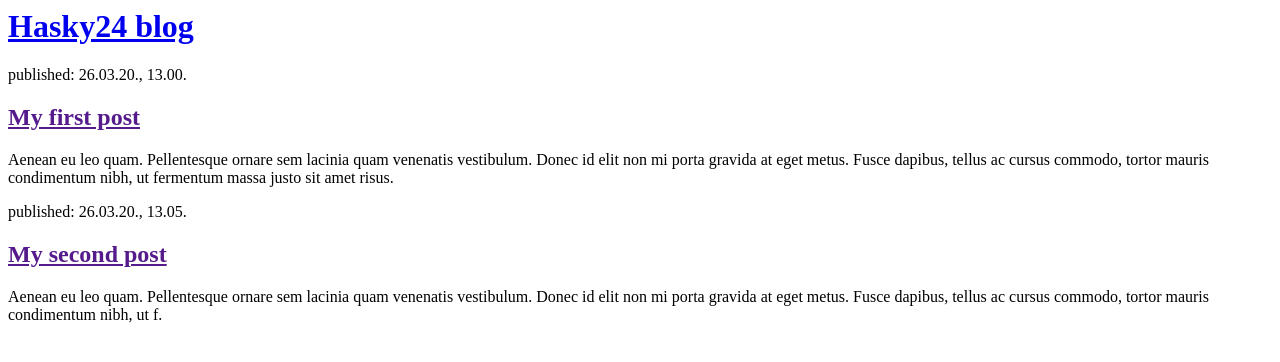
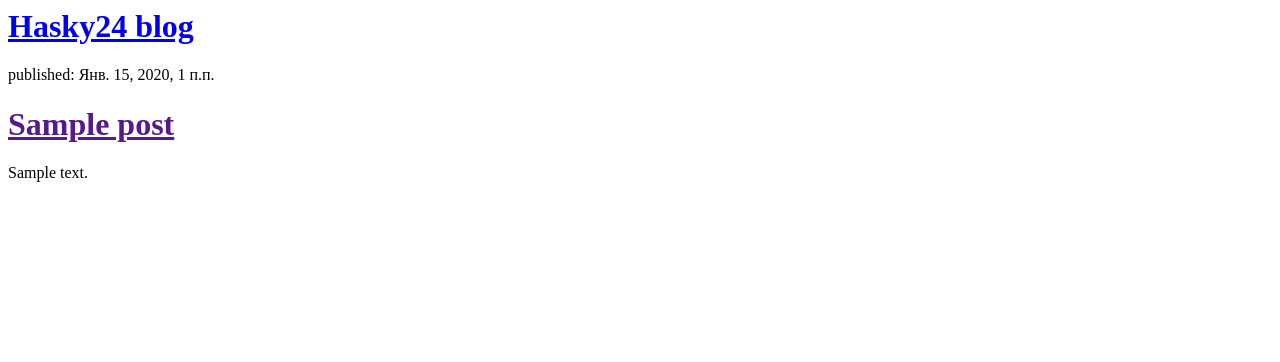
Before and after one commit to hasky24/my-first-blog, a Django app: page / in a window 1280 px wide. Shown: the top 362 px of the page. Run offline with Django 3.2, Linux system fonts and the light colour scheme; tables that the repository leaves empty hold one stand-in row (values such as "Sample post").

Commit message:
Modified templates to display posts from database.

```diff
--- a/blog/templates/blog/post_list.html
+++ b/blog/templates/blog/post_list.html
@@ -7,16 +7,13 @@
 			<h1><a href='/'>Hasky24 blog</a></h1>
 		</div>
 
-		<div>
-			<p>published: 26.03.20., 13.00.</p>
-			<h2><a href=''>My first post</a></h2>
-			<p>Aenean eu leo quam. Pellentesque ornare sem lacinia quam venenatis vestibulum. Donec id elit non mi porta gravida at eget metus. Fusce dapibus, tellus ac cursus commodo, tortor mauris condimentum nibh, ut fermentum massa justo sit amet risus.</p>
-		</div>
+		{% for post in posts %}
+    		<div>
+       			<p>published: {{ post.published_date }}</p>
+        		<h1><a href="">{{ post.title }}</a></h1>
+        		<p>{{ post.text|linebreaksbr }}</p>
+    		</div>
+		{% endfor %}
 
-		<div>
-			<p>published: 26.03.20., 13.05.</p>
-			<h2><a href=''>My second post</a></h2>
-			<p>Aenean eu leo quam. Pellentesque ornare sem lacinia quam venenatis vestibulum. Donec id elit non mi porta gravida at eget metus. Fusce dapibus, tellus ac cursus commodo, tortor mauris condimentum nibh, ut f.</p>
-		</div>
 	</body>
 </html>
--- a/blog/views.py
+++ b/blog/views.py
@@ -1,6 +1,7 @@
 from django.shortcuts import render
+from django.utils import timezone
+from .models import Post
 
 def post_list(request):
-    return render(request, 'blog/post_list.html', {})
-
-# Create your views here.
+	posts = Post.objects.filter(published_date__lte=timezone.now()).order_by('published_date')
+	return render(request, 'blog/post_list.html', {'posts': posts})
```
